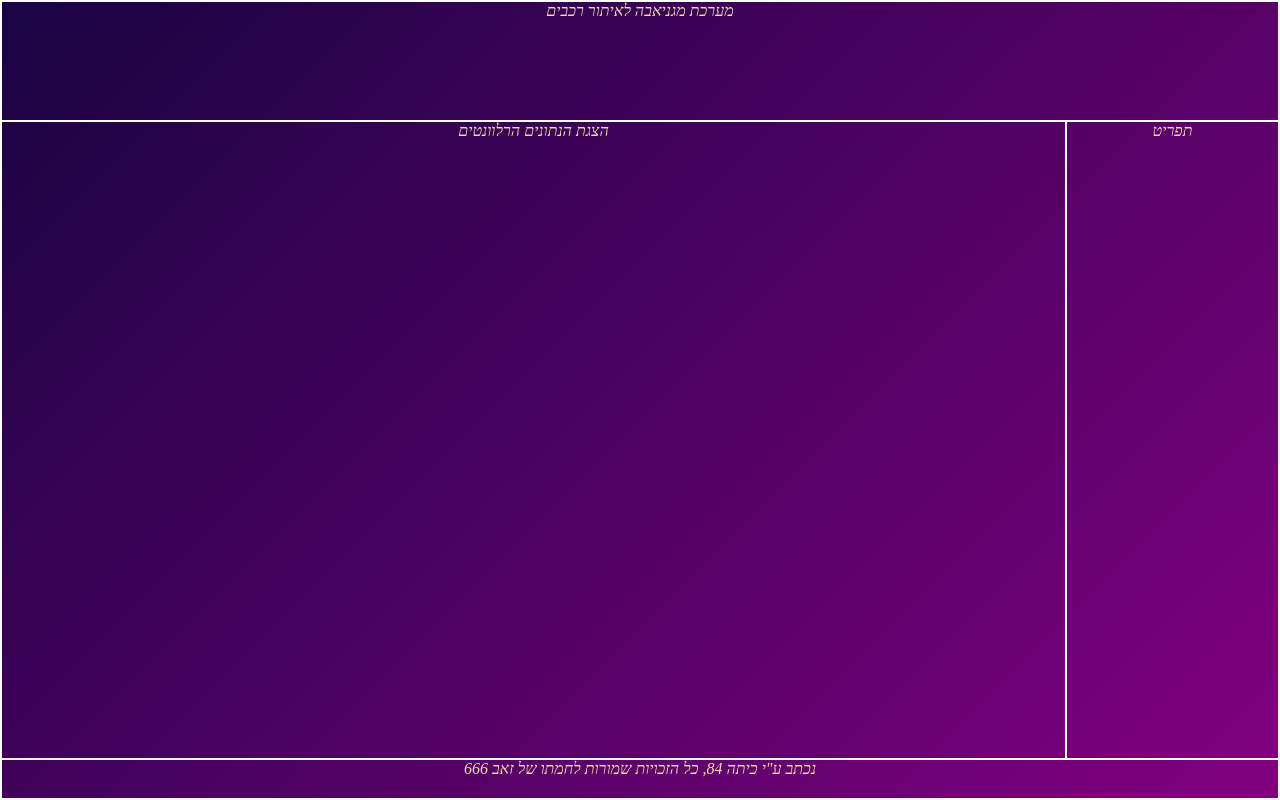
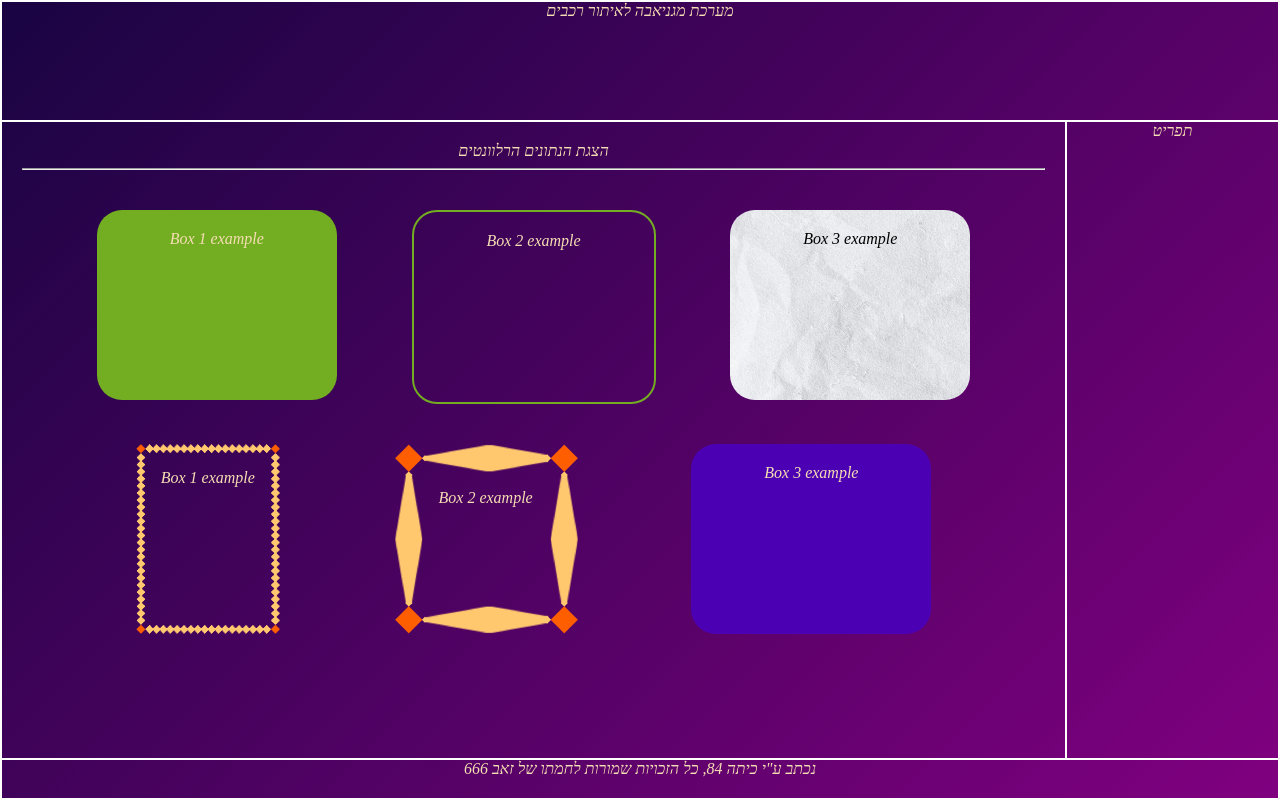
Before and after one commit to zeev-mindali/class-84, a PHP site: page /html_19_06/car.html in a window 1280 px wide. Run offline with PHP 8.4, Linux system fonts and the light colour scheme.

Commit message:
Add files via upload
css+advanced css+sass

```diff
--- a/html_19_06/car.css
+++ b/html_19_06/car.css
@@ -23,11 +23,95 @@
   grid-column: span 6;
 }
 
+.roundBox {
+  display: flex;
+  flex-direction: row;
+  justify-content: space-evenly;
+  margin-top: 40px;
+}
+
 .layout > main {
   grid-column: span 5;
+  padding: 20px;
 }
 
 .layout,
 .layout > * {
   border: 1px solid white;
 }
+
+#box1 {
+  border-radius: 25px;
+  background: #73ad21;
+  padding: 20px;
+  width: 200px;
+  height: 150px;
+}
+
+#box2 {
+  border-radius: 25px;
+  border: 2px solid #73ad21;
+  padding: 20px;
+  width: 200px;
+  height: 150px;
+}
+
+#box3 {
+  border-radius: 25px;
+  background: url(img/paper.jpg);
+  background-position: left top;
+  background-repeat: repeat;
+  padding: 20px;
+  width: 200px;
+  height: 150px;
+  color: black;
+}
+
+#box1img {
+  border: 10px solid transparent;
+  padding: 15px;
+  border-image: url(img/border.png) 30 round;
+}
+#box2img {
+  border: 30px solid transparent;
+  padding: 15px;
+  border-image: url(img/border.png) 30;
+}
+
+/* animations */
+@keyframes zeev {
+  from {
+    background-color: blue;
+  }
+  to {
+    background-color: red;
+  }
+}
+
+@keyframes zeev2 {
+  0% {
+    background-color: red;
+  }
+  50% {
+    background-color: blue;
+  }
+  /*
+  50% {
+    background-color: red;
+  }
+  75% {
+    background-color: blue;
+  }
+  */
+}
+#box3img {
+  border-radius: 25px;
+  background: red;
+  padding: 20px;
+  width: 200px;
+  height: 150px;
+  animation-name: zeev2;
+  animation-duration: 1s;
+  /*animation-iteration-count: 5;*/
+  animation-iteration-count: infinite;
+}
--- a/html_19_06/car.html
+++ b/html_19_06/car.html
@@ -10,7 +10,20 @@
   <body>
     <div class="layout">
       <header>מערכת מגניאבה לאיתור רכבים</header>
-      <main>הצגת הנתונים הרלוונטים</main>
+      <main>
+        הצגת הנתונים הרלוונטים <br />
+        <hr />
+        <div class="roundBox">
+          <div id="box1">Box 1 example</div>
+          <div id="box2">Box 2 example</div>
+          <div id="box3">Box 3 example</div>
+        </div>
+        <div class="roundBox">
+          <div id="box1img">Box 1 example</div>
+          <div id="box2img">Box 2 example</div>
+          <div id="box3img">Box 3 example</div>
+        </div>
+      </main>
       <aside>תפריט</aside>
       <footer>נכתב ע"י כיתה 84, כל הזכויות שמורות לחמתו של זאב 666</footer>
     </div>
```
Also changed, not shown: html_19_06/sass_example/my.css (added, +13 -0 lines), html_19_06/sass_example/myScss.scss (added, +17 -0 lines), html_19_06/img/border.png (added), html_19_06/img/paper.jpg (added), 1 other file.
